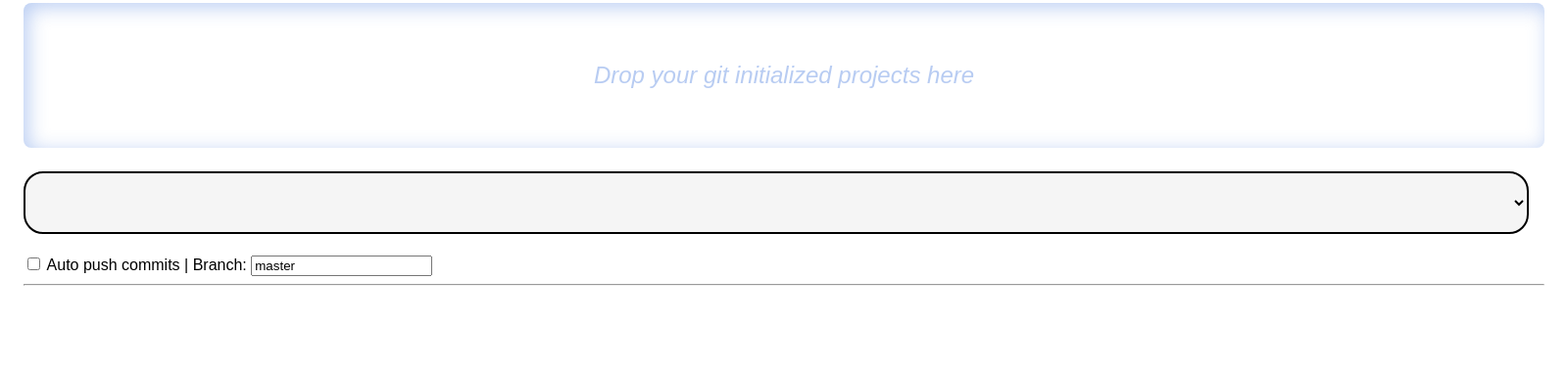
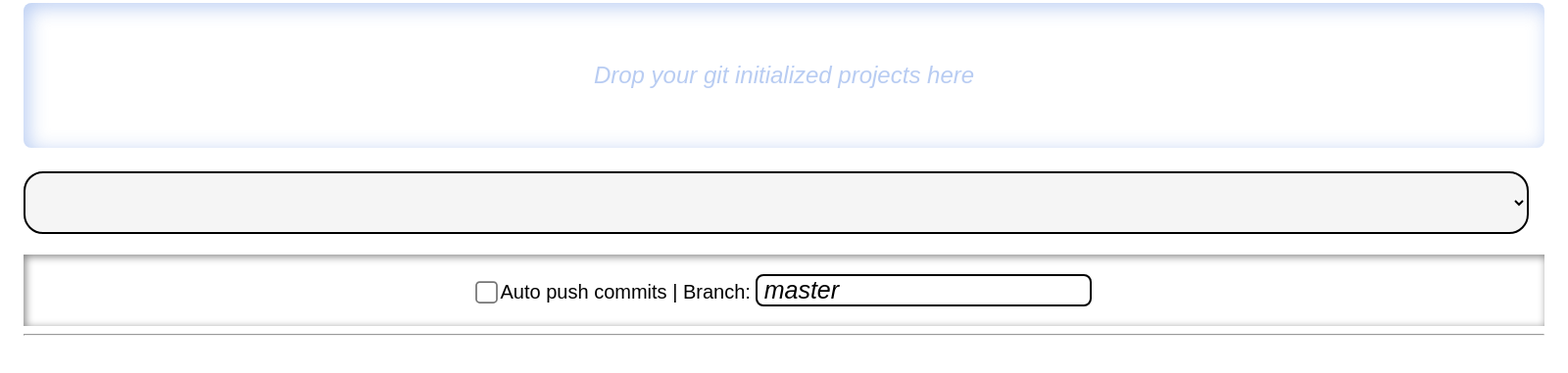
Before and after one commit to QED0711/git-checklist, an Electron app: page index.html in a window 1600 px wide. Shown: the part 103-484 px from the top of the page at 98% size. Drawn offline with Linux system fonts and the light colour scheme.

Commit message:
style auto push form

```diff
--- a/main.css
+++ b/main.css
@@ -41,3 +41,24 @@ body{
 #project-banner{
     text-align: center;
 }
+
+
+#auto-push{
+    text-align: center;
+    font-size: 1.25em;
+    box-shadow: 2px 2px 8px grey inset;
+    padding: 1em 0.25em;
+}
+
+#push{
+    transform: scale(1.75);
+}
+
+#branch{
+    font-size: 1.25em;
+    padding: 0 0.25em;
+    font-style: italic;
+
+    border: 2px solid black;
+    border-radius: 8px;
+}
```
Also changed, not shown: 1 other file.
